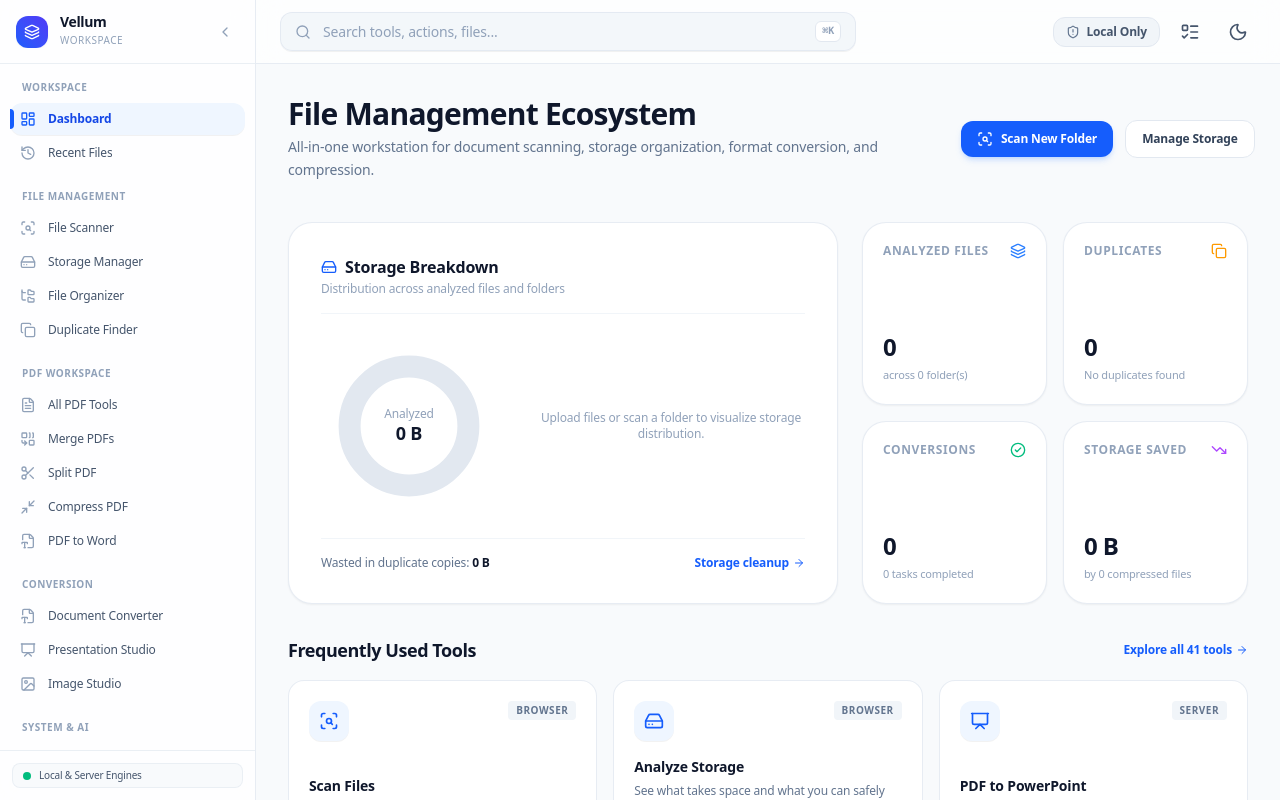
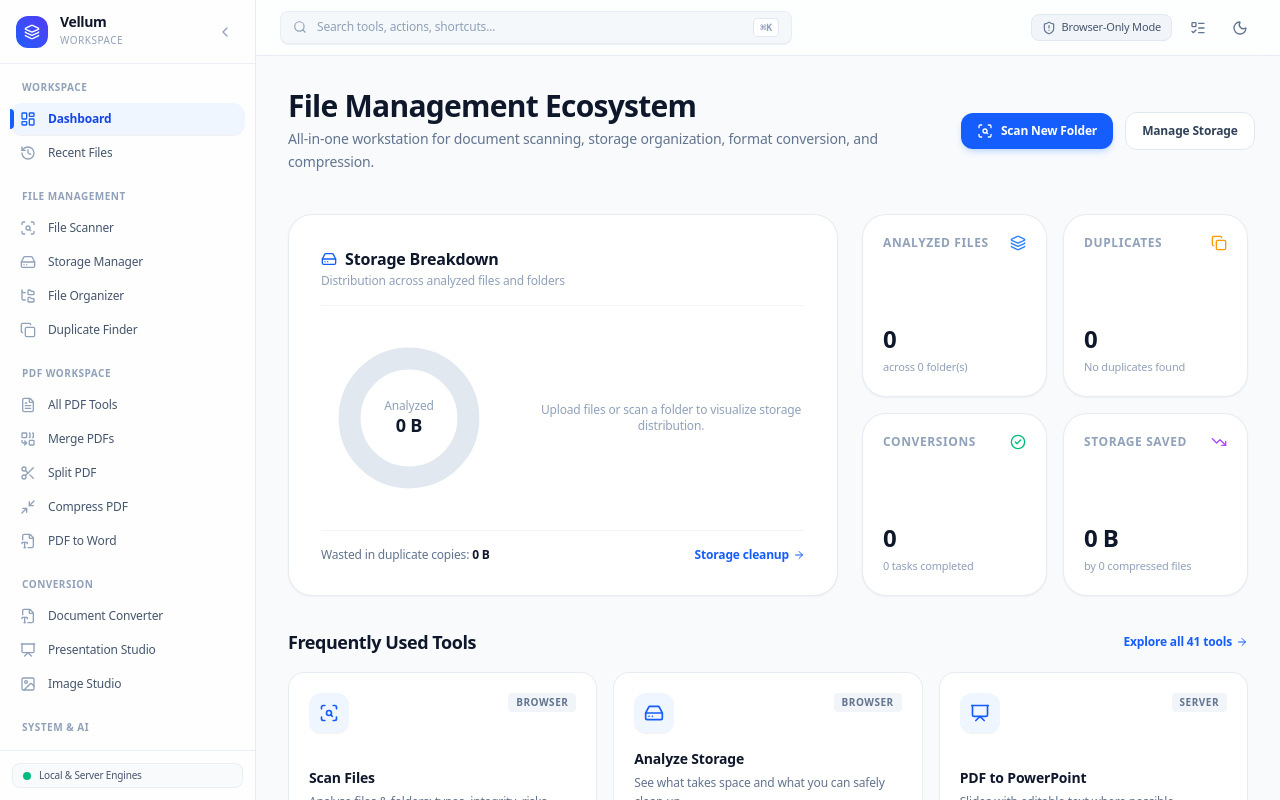
Before and after one commit to aditya-misra346/TwoolKit, a Next.js app in the folder frontend/: page / in a window 1280 px wide. Built offline with nearby package versions, Linux system fonts and the light colour scheme.

Commit message:
Auto-update: 2026-11-03 22:02:49 (1 file(s) modified)

```diff
--- a/frontend/src/components/Header.tsx
+++ b/frontend/src/components/Header.tsx
@@ -44,50 +44,51 @@ export function Header({ onToggleMobileMenu }: HeaderProps) {
 
   return (
     <>
-      <header className="h-16 px-4 md:px-6 border-b border-slate-200/80 dark:border-slate-800/80 bg-white/70 dark:bg-slate-900/70 backdrop-blur-md flex items-center justify-between gap-4 sticky top-0 z-20">
-        {/* Left: Mobile Menu Toggle & Search Bar */}
-        <div className="flex items-center gap-3 flex-1 max-w-xl">
+      <header className="h-14 px-4 md:px-6 border-b border-slate-200/80 dark:border-slate-800/80 bg-white/70 dark:bg-slate-950/70 backdrop-blur-md flex items-center justify-between gap-4 sticky top-0 z-20 select-none">
+        {/* Left: Mobile Menu Toggle & Raycast-style Search Bar */}
+        <div className="flex items-center gap-3 flex-1 max-w-lg">
           <button
             onClick={onToggleMobileMenu}
-            className="md:hidden p-2 text-slate-500 hover:text-slate-800 dark:hover:text-slate-200 rounded-xl hover:bg-slate-100 dark:hover:bg-slate-800"
+            className="md:hidden p-1.5 text-slate-500 hover:text-slate-800 dark:hover:text-slate-200 rounded-lg hover:bg-slate-100 dark:hover:bg-slate-800"
+            aria-label="Toggle mobile menu"
           >
             <Menu className="w-5 h-5" />
           </button>
 
           <button
             onClick={() => setSearchOpen(true)}
-            className="w-full flex items-center gap-3 px-3.5 py-2 rounded-xl text-sm text-slate-400 dark:text-slate-500 bg-slate-100/80 dark:bg-slate-800/60 border border-slate-200/80 dark:border-slate-700/60 hover:border-slate-300 dark:hover:border-slate-600 transition-colors shadow-2xs group"
+            className="w-full flex items-center gap-2.5 px-3 py-1.5 rounded-lg text-xs text-slate-400 dark:text-slate-500 bg-slate-100/70 dark:bg-slate-900/60 border border-slate-200/70 dark:border-slate-800/70 hover:border-slate-300 dark:hover:border-slate-700 transition-colors shadow-2xs group cursor-pointer"
           >
-            <Search className="w-4 h-4 text-slate-400 group-hover:text-blue-500 transition-colors" />
-            <span className="truncate">Search tools, actions, files...</span>
-            <kbd className="hidden sm:inline-block ml-auto px-1.5 py-0.5 text-[10px] font-semibold text-slate-400 bg-white dark:bg-slate-700 rounded-md border border-slate-200 dark:border-slate-600">
+            <Search className="w-3.5 h-3.5 text-slate-400 group-hover:text-blue-500 transition-colors" />
+            <span className="truncate">Search tools, actions, shortcuts...</span>
+            <kbd className="hidden sm:inline-block ml-auto px-1.5 py-0.5 text-[10px] font-semibold text-slate-400 dark:text-slate-500 bg-white dark:bg-slate-800 rounded border border-slate-200 dark:border-slate-700">
               ⌘K
             </kbd>
           </button>
         </div>
 
         {/* Right: Cloud Consent Badge, Queue Trigger, Theme Toggle */}
-        <div className="flex items-center gap-2 sm:gap-3">
+        <div className="flex items-center gap-2 sm:gap-2.5">
           {/* Cloud Consent Indicator */}
           <button
             onClick={() => setConsentOpen(true)}
             className={clsx(
-              "hidden sm:flex items-center gap-1.5 px-3 py-1.5 rounded-xl text-xs font-semibold border transition-all",
+              "hidden sm:flex items-center gap-1.5 px-2.5 py-1 rounded-lg text-[11px] font-medium border transition-all cursor-pointer",
               cloudConsent
-                ? "bg-emerald-50 text-emerald-700 dark:bg-emerald-950/40 dark:text-emerald-300 border-emerald-200 dark:border-emerald-800/60"
-                : "bg-slate-100 text-slate-600 dark:bg-slate-800 dark:text-slate-300 border-slate-200 dark:border-slate-700"
+                ? "bg-emerald-50 text-emerald-700 dark:bg-emerald-950/40 dark:text-emerald-300 border-emerald-200/80 dark:border-emerald-800/60 hover:bg-emerald-100/60"
+                : "bg-slate-100 text-slate-600 dark:bg-slate-800/80 dark:text-slate-300 border-slate-200 dark:border-slate-700 hover:bg-slate-200/60"
             )}
             title="Configure in-browser vs local server processing"
           >
             {cloudConsent ? (
               <>
                 <ShieldCheck className="w-3.5 h-3.5 text-emerald-600 dark:text-emerald-400" />
-                <span>Server Ready</span>
+                <span>Server Engines Ready</span>
               </>
             ) : (
               <>
                 <ShieldAlert className="w-3.5 h-3.5 text-slate-500" />
-                <span>Local Only</span>
+                <span>Browser-Only Mode</span>
               </>
             )}
           </button>
@@ -95,12 +96,17 @@ export function Header({ onToggleMobileMenu }: HeaderProps) {
           {/* Queue Drawer Trigger */}
           <button
             onClick={() => setDrawer(true)}
-            className="relative p-2 text-slate-600 dark:text-slate-300 hover:bg-slate-100 dark:hover:bg-slate-800 rounded-xl transition-colors"
+            className={clsx(
+              "relative p-2 rounded-lg transition-colors cursor-pointer",
+              activeTaskCount > 0
+                ? "text-blue-600 dark:text-blue-400 bg-blue-50 dark:bg-blue-950/60"
+                : "text-slate-500 dark:text-slate-400 hover:text-slate-900 dark:hover:text-slate-100 hover:bg-slate-100 dark:hover:bg-slate-800/60"
+            )}
             title="View batch queue"
           >
-            <ListTodo className="w-5 h-5" />
+            <ListTodo className="w-4 h-4" />
             {activeTaskCount > 0 && (
-              <span className="absolute top-1 right-1 w-4 h-4 rounded-full bg-blue-600 text-white text-[10px] font-bold flex items-center justify-center animate-pulse">
+              <span className="absolute -top-1 -right-1 w-4 h-4 rounded-full bg-blue-600 text-white font-bold text-[9px] flex items-center justify-center animate-pulse">
                 {activeTaskCount}
               </span>
             )}
@@ -109,15 +115,19 @@ export function Header({ onToggleMobileMenu }: HeaderProps) {
           {/* Theme Toggle */}
           <button
             onClick={toggleTheme}
-            className="p-2 text-slate-600 dark:text-slate-300 hover:bg-slate-100 dark:hover:bg-slate-800 rounded-xl transition-colors"
+            className="p-2 text-slate-500 dark:text-slate-400 hover:text-slate-900 dark:hover:text-slate-100 hover:bg-slate-100 dark:hover:bg-slate-800/60 rounded-lg transition-colors cursor-pointer"
             title="Toggle theme"
+            aria-label="Toggle theme"
           >
-            {theme === "dark" ? <Sun className="w-5 h-5 text-amber-400" /> : <Moon className="w-5 h-5" />}
+            {theme === "dark" ? <Sun className="w-4 h-4" /> : <Moon className="w-4 h-4" />}
           </button>
         </div>
       </header>
 
+      {/* Raycast-style Universal Command Palette */}
       <CommandPalette isOpen={searchOpen} onClose={() => setSearchOpen(false)} />
+
+      {/* Cloud Consent & Engine Permissions Modal */}
       <ConsentModal isOpen={consentOpen} onClose={() => setConsentOpen(false)} />
     </>
   );
```
